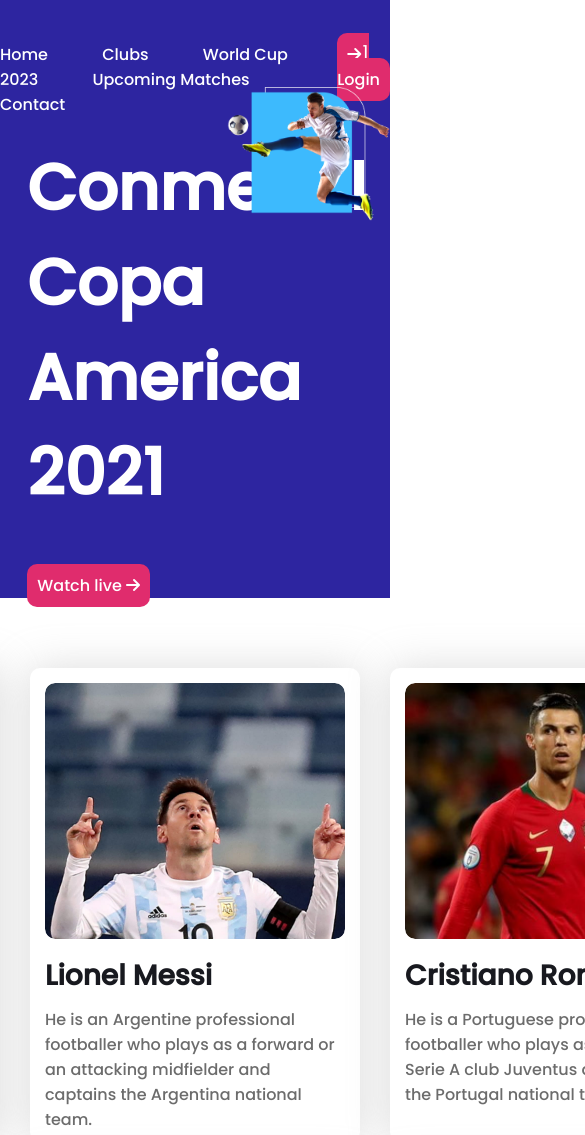
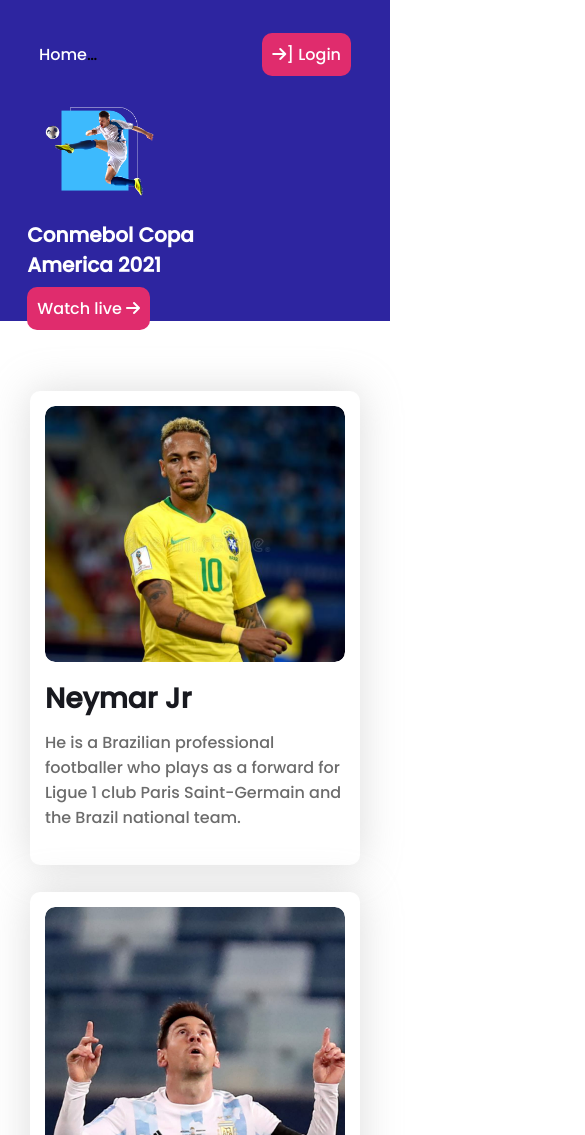
Before and after one commit to Towhidulislam0/Assignment-2-football-club, a plain HTML site: page index.html in a window 390 px wide. Shown: the top 1135 px of the page, 585 px wide, since content can reach past the window. Drawn offline with Linux system fonts and the light colour scheme.

Commit message:
final added

```diff
--- a/index.html
+++ b/index.html
@@ -18,7 +18,7 @@
         <section>
             <!-- Navigation bar start -->
             <nav class="navigation">
-                <div class="navigation-box">
+                <div class="navigation-box oder1">
                     <div class="options-link">
                         <a class="navigasion-links" href="">Home</a>
                         <a class="navigasion-links" href="">Clubs</a>
@@ -33,7 +33,7 @@
             </nav>
             <!-- Navigation bar end -->
             <div class="top-banner bnner-text">
-                <div class="half-width">
+                <div class="half-width oder2">
                     <h1 class="banner-name">
                         Conmebol Copa America 2021
                     </h1>
@@ -234,10 +234,12 @@
             </div>
         </section>
         <!-- About Players section end  -->
+
+
         <!-- Football match highlight  -->
         <section class="highlight">
             <div class="match-highlight">
-                <div class="half-width">
+                <div class="half-width high-l">
                     <article class="match-detals">
                         <h1 class="match-name">All Highlights Copa America 2021</h1>
                         <p class="match-about">
@@ -267,9 +269,7 @@
     ----------------->
     <footer class="footer">
         <div class="footer-box">
-            <div>
-                <img class="logo-image" src="images/Logo.png" alt="">
-            </div>
+            <img class="logo-image" src="images/Logo.png" alt="">
             <div>
                 <div>
                     <a href=""><i class="socil-incon fab fa-instagram-square"></i></a>
--- a/style.css
+++ b/style.css
@@ -1,4 +1,10 @@
 @import url('https://fonts.googleapis.com/css2?family=Poppins:wght@500&display=swap');
+
+
+/* *{
+    margin: 0;
+    padding: 0;
+} */
 body{
     font-family: 'Poppins', sans-serif;
     background: #FFFFFF;
@@ -13,16 +19,16 @@ margin-bottom: 70px;
 }
 /* navigtion bar style */
 .navigation{
-    display: flex;
-    justify-content: center;
-    align-items: center;
+    width: 100%;
+    margin-bottom: 20px;
 }
 .navigation-box{
-    width: 1200px;
+    margin: auto;
+    width: 80%;
     height: 45px;
     display: flex;
     justify-content: space-between;
-    margin-top: 42px;
+    padding-top: 42px;
 }
 .navigasion-links{
     text-decoration: none;
@@ -72,12 +78,11 @@ Main section style start
 }
 .top-players{
     display: grid;
-    grid-template-columns: repeat(3,330px);
+    grid-template-columns: repeat(3,1fr);
     grid-column-gap: 30px;
     grid-row-gap: 27px;
 }
 .player-box{
-    width: 330px;
     height: 474px;
     box-shadow: 0.1px 0.1px 40px rgba(172, 172, 172, 0.418);
     background: #FFFFFF;
@@ -179,7 +184,7 @@ Footer section start
     align-items: center;
 }
 .logo-image{
-    width: 384px;
+    width: 20%;
     height: 110px;
 }
 .socil-incon{
@@ -196,3 +201,49 @@ Footer section start
 /* ---------------
 Footer section end
 ----------------- */
+/* media qury  */
+
+@media only screen and (max-width: 600px) {
+    .header{
+        height: 120%;
+        }
+    .top-banner{
+        flex-direction: column;
+    }
+    .banner-name{
+        font-size: 20px;
+    }
+    .banner-image{
+        width: 60%;
+    }
+    .oder1{
+        order: 2;
+    }
+    .oder2{
+        order: 1;
+    }
+    .options-link{
+        white-space: nowrap;
+        overflow: hidden;
+        text-overflow: ellipsis;
+        width: 25%;
+    }
+    .top-players{
+        display: grid;
+        grid-template-columns: repeat(1,1fr);
+    }
+    .match-highlight{
+        flex-direction: column;
+    }
+    .match-name{
+        font-size: 20px;
+    }
+    .high-l{
+        width: 50%;
+        padding-left: 30%;
+    }
+    .logo-image{
+        width: 60%;
+    }
+
+}
```
